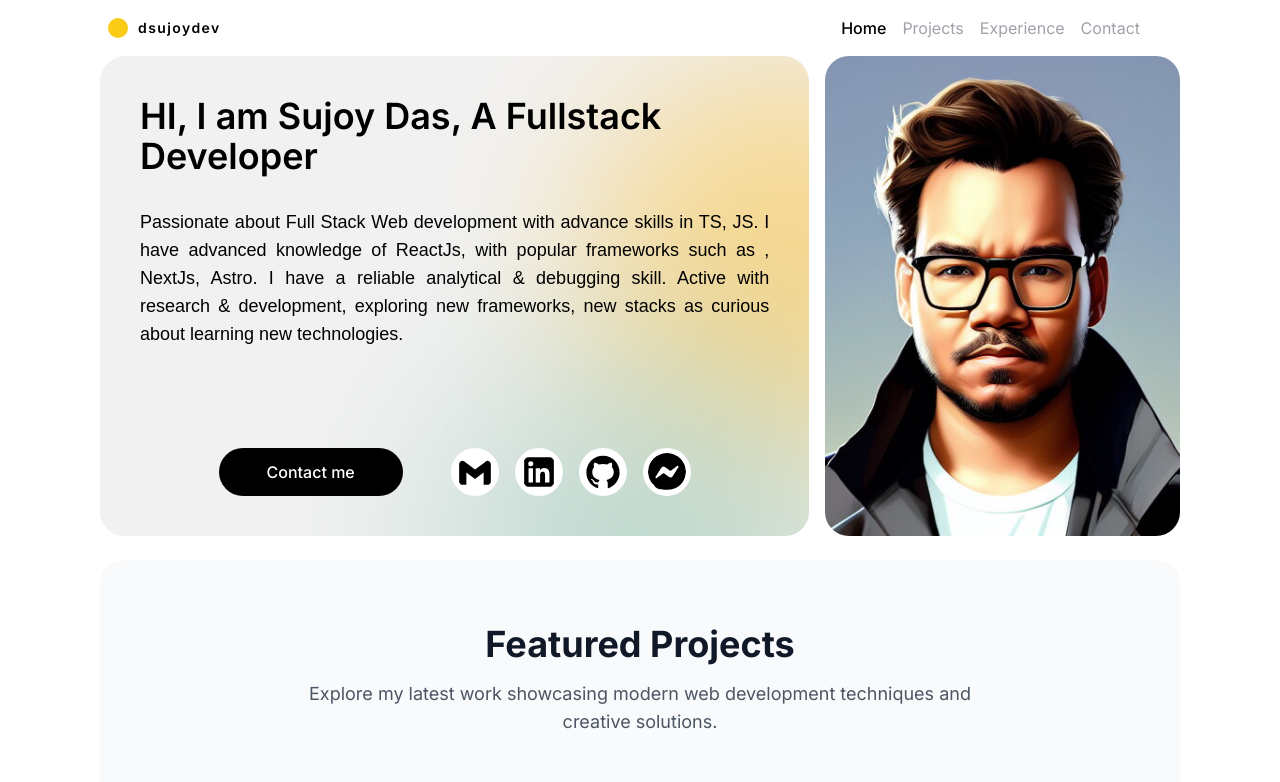
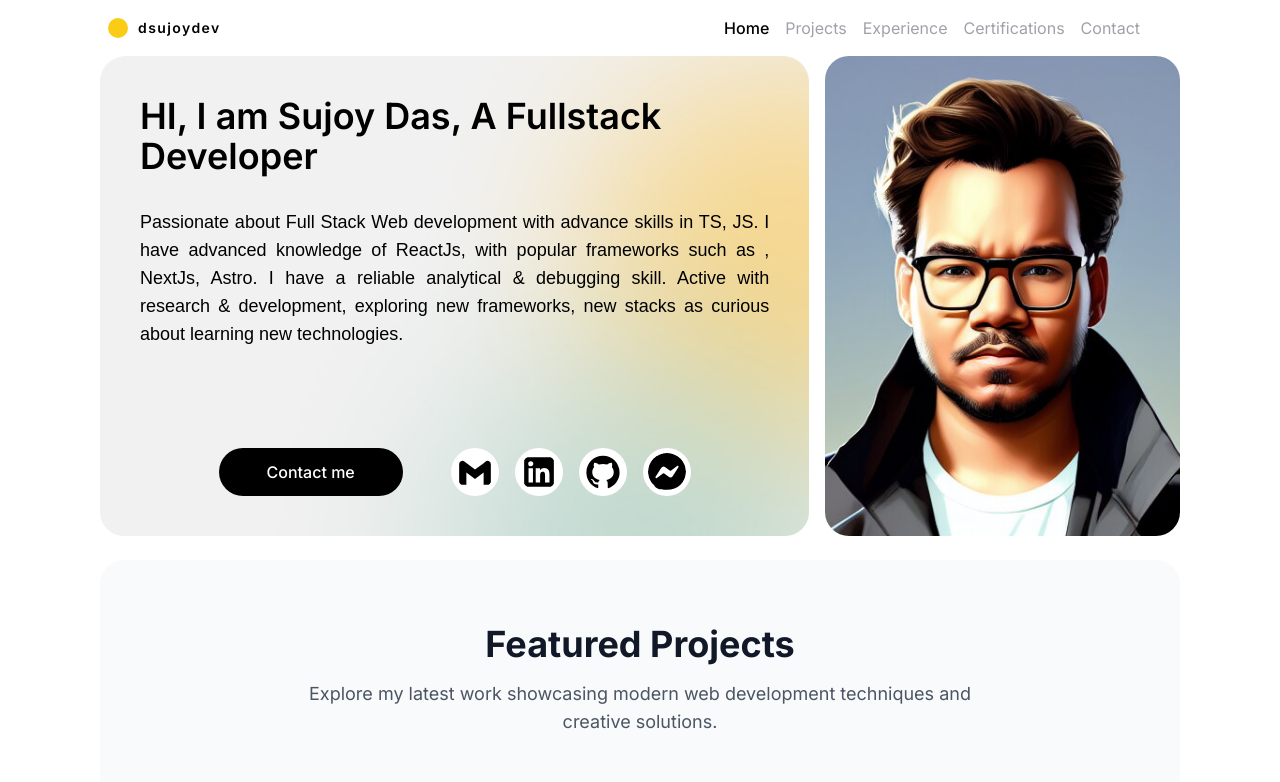
Before and after one commit to dsujoydev/portfolio-modern, a Next.js app: page / in a window 1280 px wide. Shown: the top 782 px of the page. Built offline with nearby package versions, Linux system fonts and the light colour scheme; a web font is replaced by a local one.

Commit message:
refact: certifiactions navigation add on navbar

```diff
--- a/src/components/Navbar.jsx
+++ b/src/components/Navbar.jsx
@@ -59,6 +59,9 @@ export default function Navbar() {
         <Link className="mr-4" href="#experiene" scroll={true}>
           Experience
         </Link>
+        <Link className="mr-4" href="#certifications" scroll={true}>
+          Certifications
+        </Link>
         <Link className="mr-4" href="#">
           Contact
         </Link>
```
